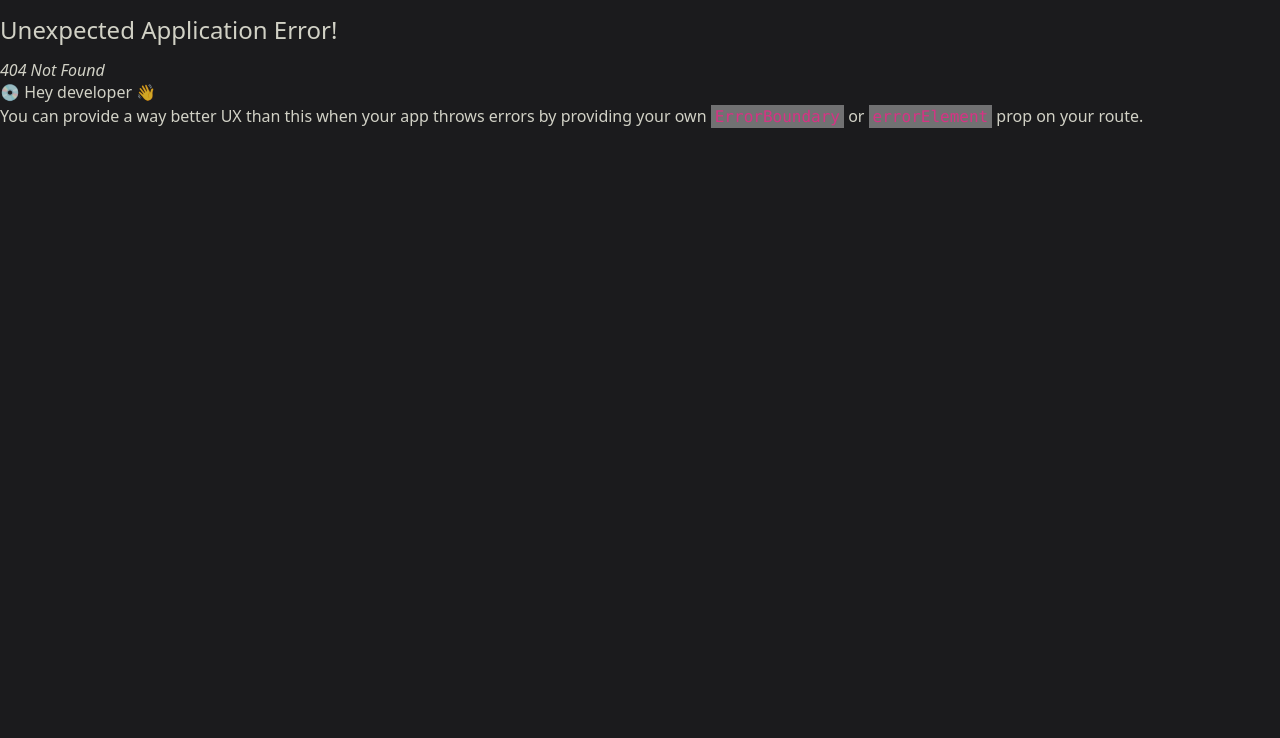
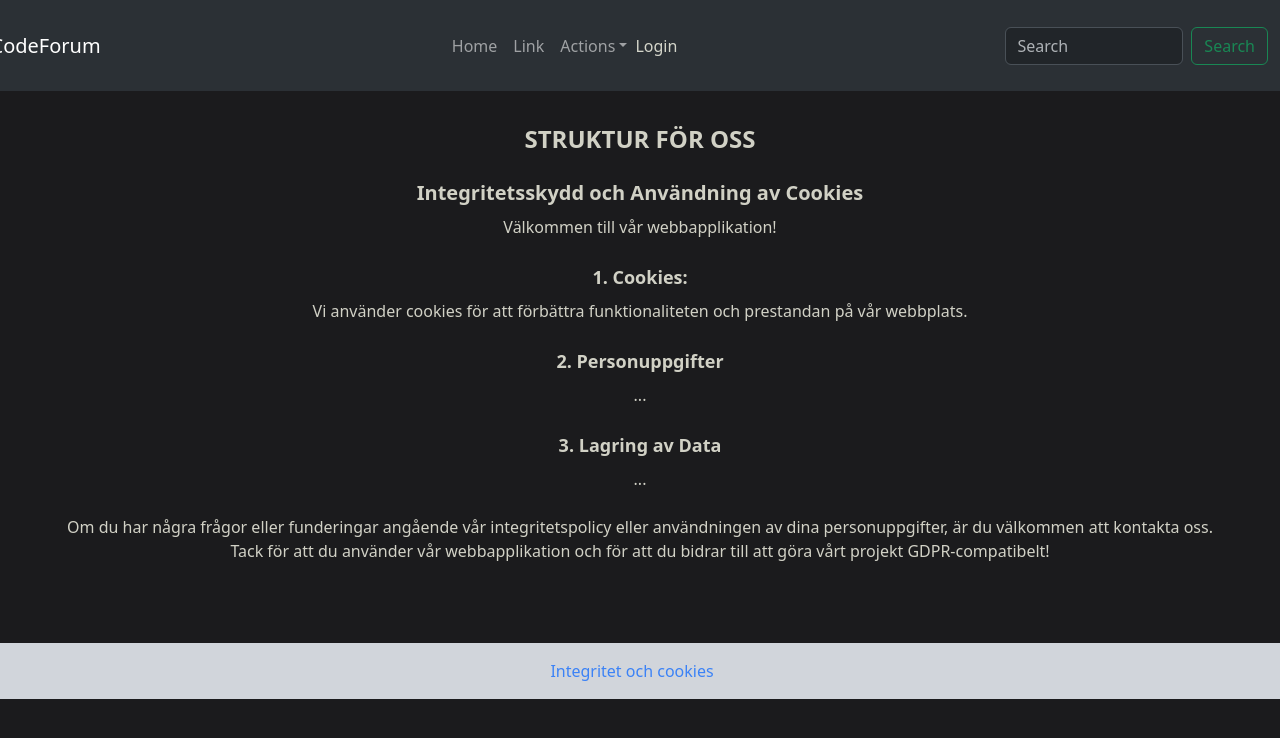
Before and after one commit to sheilabarnagot/Grupprojektet, a React (Vite) app in the folder frontend/: page /gdpr in a window 1280 px wide. Before the commit this address had no page. Shown: the top 738 px of the page. Built offline with nearby package versions, Linux system fonts and the light colour scheme.

Commit message:
just little GDPR info.

```diff
--- a/frontend/src/footer/Footer.tsx
+++ b/frontend/src/footer/Footer.tsx
@@ -9,12 +9,12 @@ const Footer: React.FC = () => {
         <Row>
           <Col className="text-center">
             <p>
-              <Link to="/samtycke" className="text-blue-500 hover:underline mr-4">
-                samtycke
+              <Link to="/gdpr" className="text-blue-500 hover:underline mr-4">
+                Integritet och cookies
               </Link>
-              <Link to="/samtycke" className="text-blue-500 hover:underline">
+              {/* <Link to="/samtycke" className="text-blue-500 hover:underline">
                 Consent
-              </Link>
+              </Link> */}
             </p>
           </Col>
         </Row>
--- /dev/null
+++ b/frontend/src/gdpr/Gdpr.tsx
@@ -0,0 +1,38 @@
+import React from 'react';
+
+const GDPRInfo: React.FC = () => {
+  return (
+    <div className="mt-8 mx-4 text-center">
+      <h1 className="text-2xl font-bold mb-4">STRUKTUR FÖR OSS</h1>
+      <h2 className="text-xl font-bold mb-2">
+        Integritetsskydd och Användning av Cookies
+      </h2>
+      <p className="mb-4">Välkommen till vår webbapplikation!</p>
+
+      <h3 className="text-lg font-bold mb-2">1. Cookies:</h3>
+      <p className="mb-4">
+        Vi använder cookies för att förbättra funktionaliteten och prestandan på
+        vår webbplats.
+      </p>
+
+      <h3 className="text-lg font-bold mb-2">2. Personuppgifter </h3>
+      <p className="mb-4">...</p>
+
+      <h3 className="text-lg font-bold mb-2">3. Lagring av Data</h3>
+      <p className="mb-4">...</p>
+
+      <p>
+        Om du har några frågor eller funderingar angående vår integritetspolicy
+        eller användningen av dina personuppgifter, är du välkommen att kontakta
+        oss.
+      </p>
+
+      <p>
+        Tack för att du använder vår webbapplikation och för att du bidrar till
+        att göra vårt projekt GDPR-compatibelt!
+      </p>
+    </div>
+  );
+};
+
+export default GDPRInfo;
```
Also changed, not shown: frontend/src/main.tsx (+30 -25 lines), frontend/src/README.md (added).
